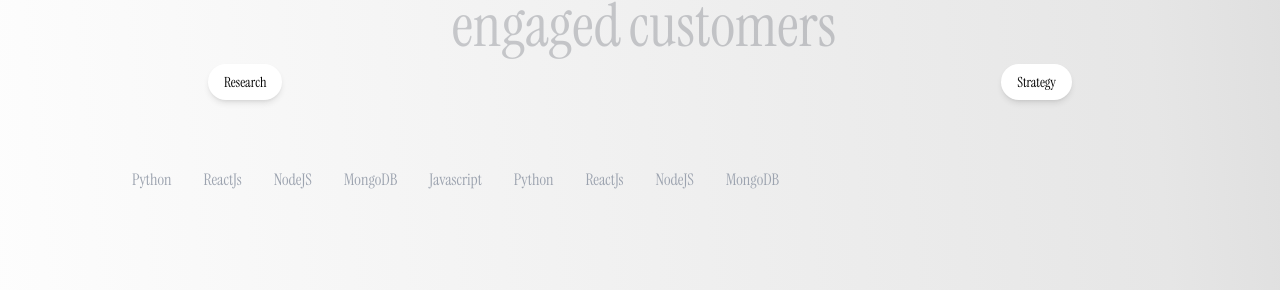
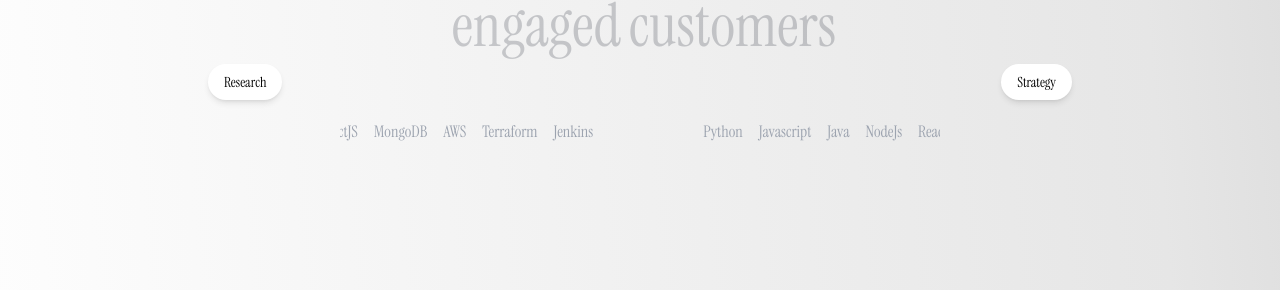
Before and after one commit to Chetan-B-B/cbbportfolio, a React (Vite) app: page / in a window 1280 px wide. Shown: the part 2352-2642 px from the top of the page. Built offline with nearby package versions, Linux system fonts and the light colour scheme; a web font is replaced by a local one.

Commit message:
Good Marquee effect

```diff
--- a/package.json
+++ b/package.json
@@ -13,7 +13,9 @@
     "@gsap/react": "^2.1.1",
     "gsap": "^3.12.5",
     "react": "^18.3.1",
-    "react-dom": "^18.3.1"
+    "react-dom": "^18.3.1",
+    "react-fast-marquee": "^1.6.5",
+    "react-icons": "^5.4.0"
   },
   "devDependencies": {
     "@eslint/js": "^9.13.0",
--- a/src/components/About/About.jsx
+++ b/src/components/About/About.jsx
@@ -1,5 +1,6 @@
 import { useGSAP } from "@gsap/react";
 import { ScrollTrigger } from "gsap/all";
+import Marquee from "react-fast-marquee";
 import gsap from "gsap";
 gsap.registerPlugin(ScrollTrigger);
 
@@ -91,23 +92,30 @@ const About = () => {
 
           {/* Logos Section */}
           {/* This is called marquee effect in design jorgan  */}
-          <div className="relative flex mt-16 overflow-x-hidden text-base text-gray-400">
-          <div className="py-12 animate-marquee whitespace-nowrap">
-            <span className="mx-4">Javascript</span>
-            <span className="mx-4">Python</span>
-            <span className="mx-4">ReactJs</span>
-            <span className="mx-4">NodeJS</span>
-            <span className="mx-4">MongoDB</span>
-          </div>
-
-          <div className="absolute top-0 py-12 animate-marquee2 whitespace-nowrap">
-            <span className="mx-4">Javascript</span>
-            <span className="mx-4">Python</span>
-            <span className="mx-4">ReactJs</span>
-            <span className="mx-4">NodeJS</span>
-            <span className="mx-4">MongoDB</span>
-          </div>
-        </div>
+          <div className="relative flex items-center justify-center mt-16 overflow-x-hidden text-base text-gray-400">
+      {/* Center the Marquee */}
+      <Marquee
+        style={{
+          width: "100%",
+          maxWidth: "600px", // Adjust the max width for proper centering
+          wordSpacing: "20px",
+        }}
+        // gradient={true}
+        speed={40}
+        className="flex items-center"
+      >
+        {/* Add margin left for each span */}
+        <span className="ml-4">Python</span>
+        <span className="ml-4">Javascript</span>
+        <span className="ml-4">Java</span>
+        <span className="ml-4">NodeJs</span>
+        <span className="ml-4">ReactJS</span>
+        <span className="ml-4">MongoDB</span>
+        <span className="ml-4">AWS</span>
+        <span className="ml-4">Terraform</span>
+        <span className="ml-4">Jenkins</span>
+      </Marquee>
+    </div>
 
         </div>
       </section>
```
Also changed, not shown: 1 other file (tests, documents, lock files or other folders).
